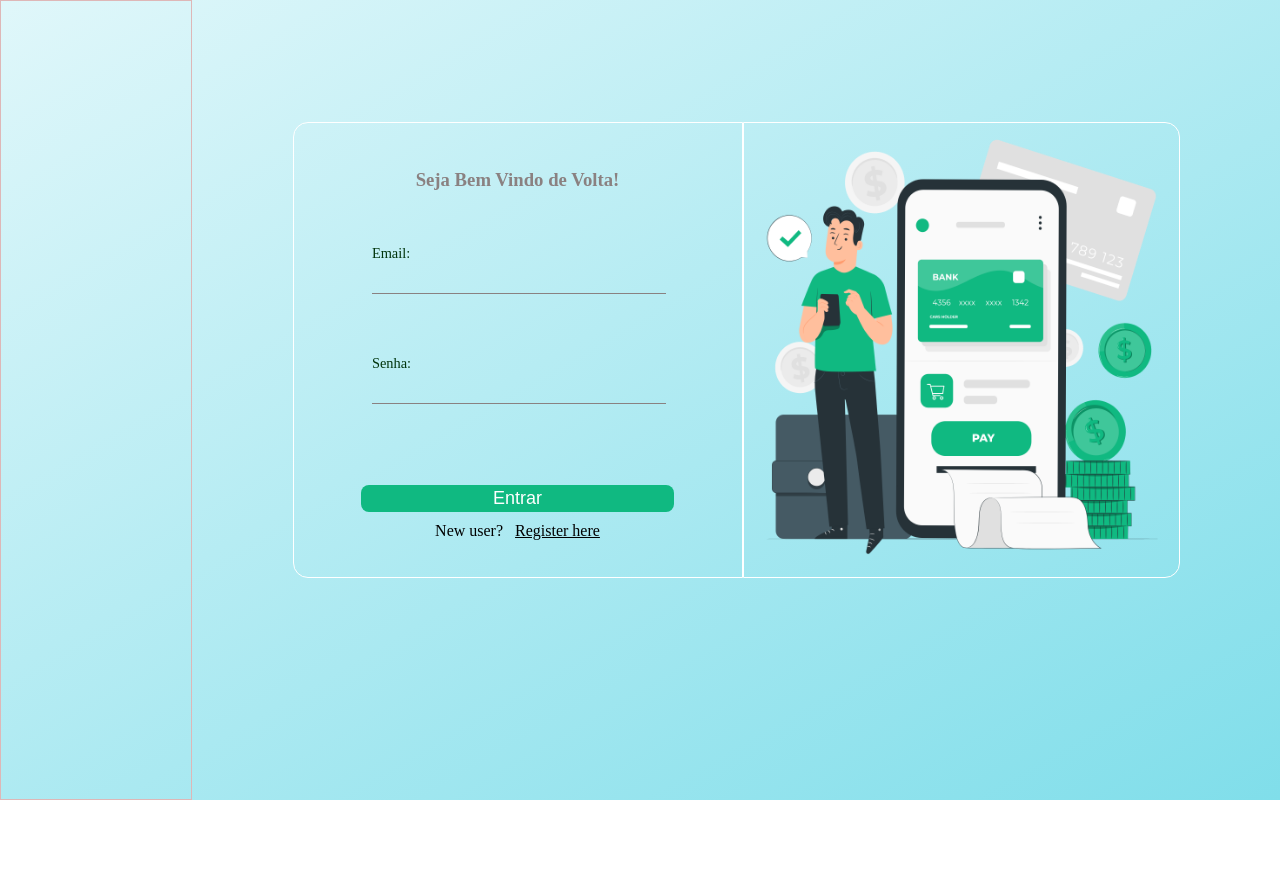
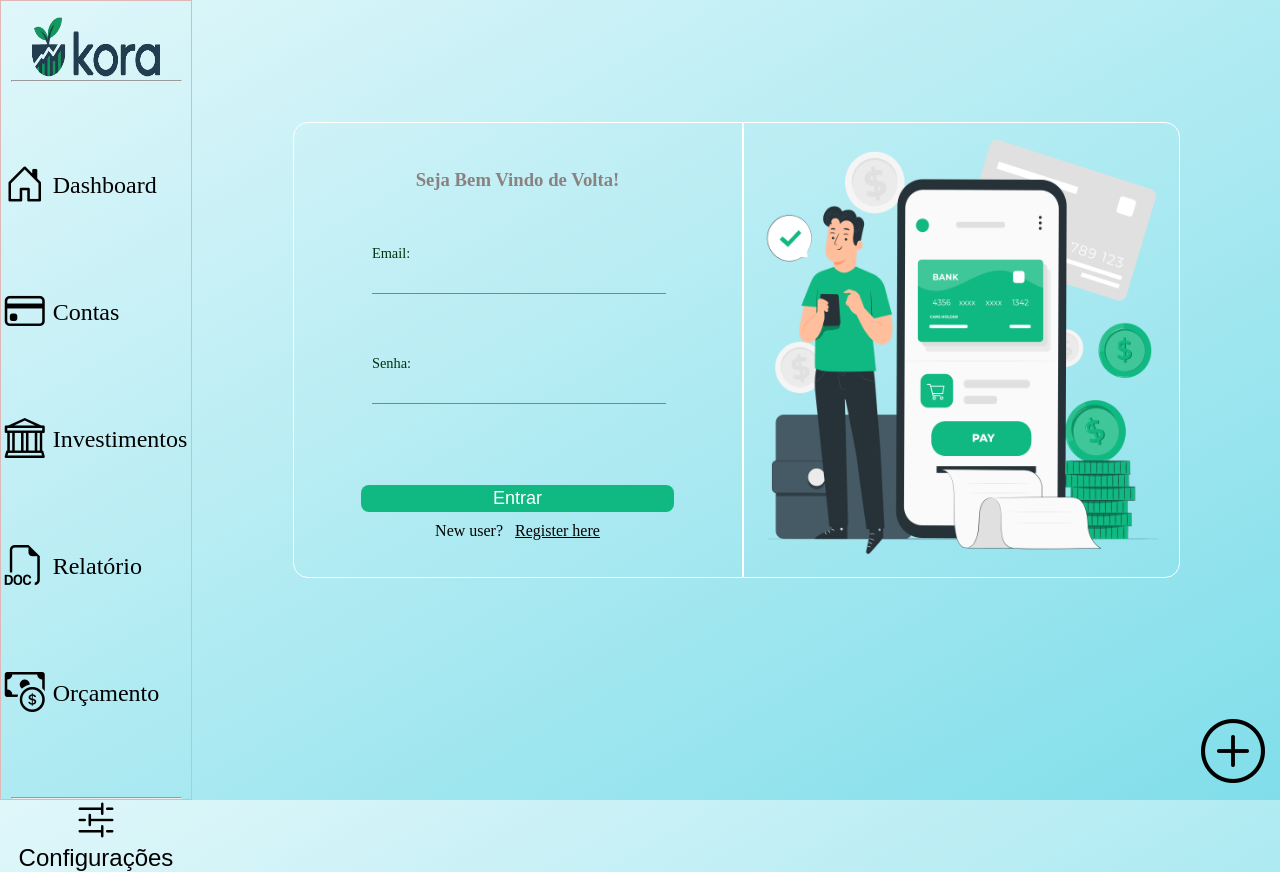
Before and after one commit to JonathanSantos2000/kora, an Angular app in the folder frontend/: page /login in a window 1280 px wide. Before the commit the page ends 800 px from the top, so only its background shows below. Built offline with nearby package versions, Linux system fonts and the light colour scheme.

Commit message:
Feet: Criação menus esquerdo e de adição

```diff
--- a/frontend/src/app/app.component.css
+++ b/frontend/src/app/app.component.css
@@ -7,5 +7,6 @@
   & .main {
     display: flex;
     flex-direction: column;
+    height: 100vh;
   }
 }
--- a/frontend/src/app/app.component.html
+++ b/frontend/src/app/app.component.html
@@ -5,5 +5,6 @@
   <div class="main">
     <app-menu-top></app-menu-top>
     <router-outlet />
+    <app-menu-add></app-menu-add>
   </div>
 </div>
--- a/frontend/src/app/app.component.ts
+++ b/frontend/src/app/app.component.ts
@@ -2,10 +2,11 @@ import { Component } from '@angular/core';
 import { RouterOutlet } from '@angular/router';
 import { MenuLeftComponent } from "./components/partials/menu/menu-left/menu-left.component";
 import { MenuTopComponent } from "./components/partials/menu/menu-top/menu-top.component";
+import { MenuAddComponent } from "./components/partials/menu/menu-add/menu-add.component";
 
 @Component({
   selector: 'app-root',
-  imports: [RouterOutlet, MenuLeftComponent, MenuTopComponent],
+  imports: [RouterOutlet, MenuLeftComponent, MenuTopComponent, MenuAddComponent],
   templateUrl: './app.component.html',
   styleUrl: './app.component.css'
 })
--- /dev/null
+++ b/frontend/src/app/components/partials/menu/menu-add/menu-add.component.css
@@ -0,0 +1,14 @@
+.conteiner_menu-add {
+  position: absolute;
+  bottom: 10px;
+  right: 15px;
+
+  & .icon-menu {
+    border: none;
+    background: none;
+    cursor: pointer;
+    & i {
+      font-size: 64px;
+    }
+  }
+}
--- /dev/null
+++ b/frontend/src/app/components/partials/menu/menu-add/menu-add.component.html
@@ -0,0 +1,5 @@
+<div class="conteiner_menu-add">
+  <button class="icon-menu">
+    <i class="bi bi-plus-circle"></i>
+  </button>
+</div>
--- a/frontend/src/app/components/partials/menu/menu-left/menu-left.component.css
+++ b/frontend/src/app/components/partials/menu/menu-left/menu-left.component.css
@@ -2,4 +2,65 @@
   border: 1px solid #deb7b7;
   width: 15vw;
   height: 100vh;
+  display: flex;
+  flex-direction: column;
+  justify-content: space-between;
+  align-items: center;
+  & .topo {
+    display: flex;
+    flex-direction: column;
+    align-items: center;
+    justify-content: space-between;
+    margin-top: 1rem;
+    width: 100%;
+    & img {
+      width: 130px;
+      height: 60px;
+    }
+    & hr {
+      margin-top: 0.2rem;
+      width: 90%;
+    }
+  }
+
+  & .centro {
+    & ul {
+      list-style: none;
+      & li {
+        margin: 5rem 0;
+        font-size: 24px;
+        & a {
+          display: flex;
+          flex-direction: row;
+          align-items: center;
+          & i {
+            font-size: 40px;
+            margin-right: 0.5rem;
+          }
+        }
+      }
+    }
+  }
+
+  & .footer {
+    display: flex;
+    flex-direction: column;
+    align-items: center;
+    justify-content: space-between;
+
+    width: 100%;
+    margin-bottom: 1rem;
+    & .conteiner {
+      border: none;
+      background: none;
+      cursor: pointer;
+      font-size: 24px;
+      & i {
+        font-size: 40px;
+      }
+    }
+    & hr {
+      width: 90%;
+    }
+  }
 }
--- a/frontend/src/app/components/partials/menu/menu-left/menu-left.component.html
+++ b/frontend/src/app/components/partials/menu/menu-left/menu-left.component.html
@@ -1,3 +1,32 @@
 <div class="component-menu-left">
+  <div class="topo">
+    <img src="assets/logo/Logo_retangulo_sem_fundo.png" alt="" />
 
+    <hr />
+  </div>
+  <div class="centro">
+    <ul>
+      <li>
+        <a href="#"><i class="bi bi-house-door"></i>Dashboard</a>
+      </li>
+      <li>
+        <a href="#"><i class="bi bi-credit-card"></i>Contas</a>
+      </li>
+      <li>
+        <a href="#"><i class="bi bi-bank"></i>Investimentos</a>
+      </li>
+      <li>
+        <a href="#"><i class="bi bi-filetype-doc"></i>Relatório</a>
+      </li>
+      <li>
+        <a href="#"><i class="bi bi-cash-coin"></i>Orçamento</a>
+      </li>
+    </ul>
+  </div>
+  <div class="footer">
+    <hr />
+    <button class="conteiner">
+      <i class="bi bi-sliders2"></i>Configurações
+    </button>
+  </div>
 </div>
```
Also changed, not shown: frontend/src/app/components/partials/menu/menu-add/menu-add.component.ts (added, +11 -0 lines), frontend/public/assets/logo/Logo_retangulo_sem_fundo.png (added).
